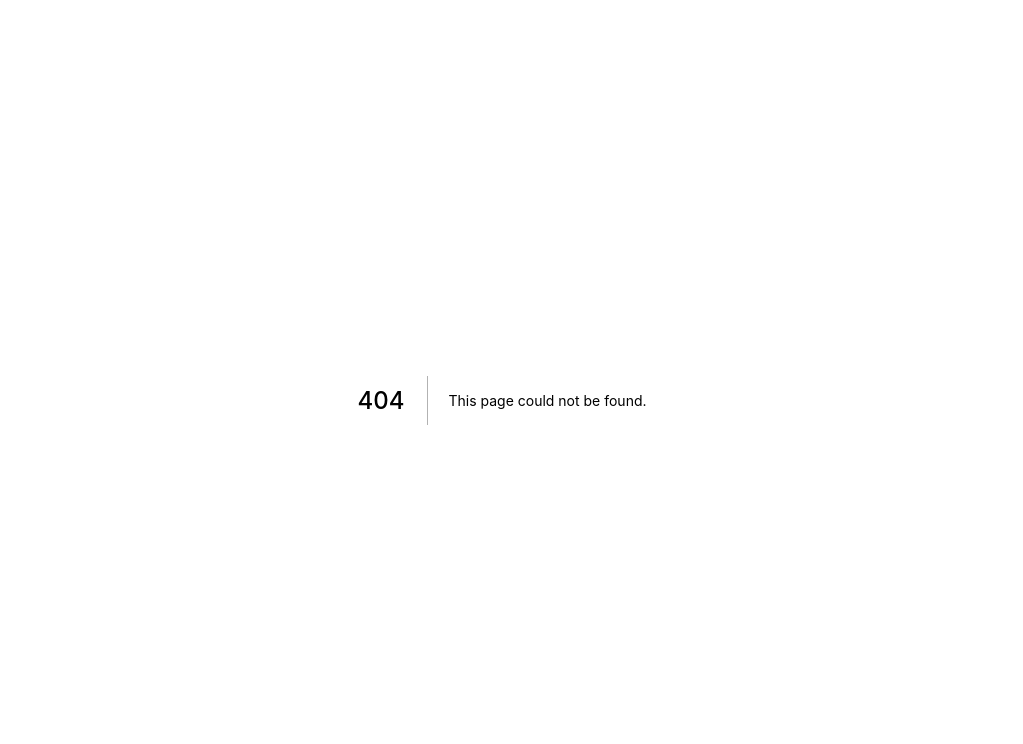
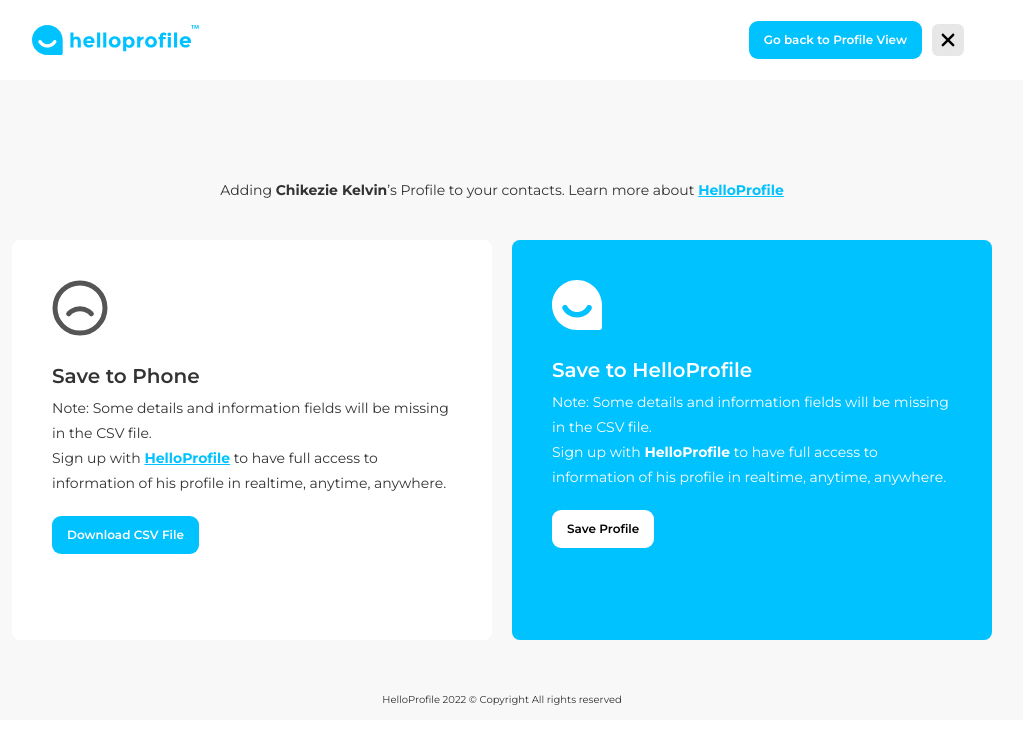
Before and after one commit to almoyen/helloprofile-nextjs, a Next.js app: page /save-profile in a window 1280 px wide. Before the commit this address had no page. Shown: the top 744 px of the page, without its empty margins (138-1161 px from the left). Built offline with nearby package versions, Linux system fonts and the light colour scheme.

Commit message:
Added Save Profile Component

```diff
--- /dev/null
+++ b/components/ProfilePage/SaveProfile/SaveProfile.js
@@ -0,0 +1,117 @@
+import React from "react";
+
+export default function SaveProfile() {
+  return (
+    <div className="save-profile-body">
+      <header id="nav" className="sticky-nav">
+        <nav className="container w-container">
+          <ul role="list" className="nav-grid w-list-unstyled">
+            <li id="w-node-b2285e70-0b72-b229-6f0d-73b8e9cf7e17-ab8f1064">
+              <a href="#" className="nav-logo-link">
+                <img
+                  src="images/helloProfile-logo.svg"
+                  alt=""
+                  className="nav-logo"
+                />
+              </a>
+            </li>
+            <li
+              id="w-node-b2285e70-0b72-b229-6f0d-73b8e9cf7e1a-ab8f1064"
+              className="list-item"
+            >
+              <a href="#" className="sticky-header-button w-button">
+                Go back to Profile View
+              </a>
+            </li>
+            <li>
+              <img
+                src="images/cross-icon.svg"
+                loading="lazy"
+                alt=""
+                className="image-5"
+              />
+            </li>
+          </ul>
+        </nav>
+      </header>
+      <div className="save-profille-container">
+        <div className="save-profile-text-container">
+          <div className="text-block">
+            Adding <strong>Chikezie Kelvin</strong>’s Profile to your contacts.
+            Learn more about{" "}
+            <a href="#">
+              <strong>HelloProfile</strong>
+            </a>
+          </div>
+        </div>
+        <div className="w-row">
+          <div className="w-col w-col-6">
+            <div className="save-to-phone-container">
+              <div className="save-to-phone-icon-container">
+                <img
+                  src="images/save-to-phone-icon.svg"
+                  loading="lazy"
+                  alt=""
+                />
+              </div>
+              <div className="save-to-phone-heading">
+                <div className="save-profile-heading">Save to Phone</div>
+              </div>
+              <div className="save-profile-text">
+                <div className="save-profile-text">
+                  Note: Some details and information fields will be missing in
+                  the CSV file. <br />
+                  Sign up with{" "}
+                  <a href="#">
+                    <strong>HelloProfile</strong>
+                  </a>{" "}
+                  to have full access to information of his profile in realtime,
+                  anytime, anywhere.
+                </div>
+              </div>
+              <a href="#" className="save-to-phone-button w-button">
+                Download CSV File
+              </a>
+            </div>
+          </div>
+          <div className="w-col w-col-6">
+            <div className="save-to-hello-profile-container">
+              <div className="save-to-helloprofile-icon-container-copy">
+                <img
+                  src="images/save-to-hello-profile-icon.svg"
+                  loading="lazy"
+                  alt=""
+                />
+              </div>
+              <div className="save-to-helloprofile-heading-copy">
+                <div className="save-profile-heading-white">
+                  Save to HelloProfile
+                </div>
+              </div>
+              <div className="save-profile-text">
+                <div className="save-profile-text-white">
+                  Note: Some details and information fields will be missing in
+                  the CSV file. <br />
+                  Sign up with{" "}
+                  <a href="#">
+                    <strong className="bold-text-4">HelloProfile</strong>
+                  </a>{" "}
+                  to have full access to information of his profile in realtime,
+                  anytime, anywhere.
+                </div>
+              </div>
+              <a href="#" className="save-to-helloprofile-button w-button">
+                Save Profile
+              </a>
+            </div>
+          </div>
+        </div>
+      </div>
+      <div className="save-profile-footer">
+        <div className="save-profile-footer-text">
+          HelloProfile 2022 © Copyright All rights reserved
+        </div>
+      </div>
+    </div>
+  );
+}
--- /dev/null
+++ b/pages/save-profile.js
@@ -0,0 +1,8 @@
+import React from 'react'
+import SaveProfile from '../components/ProfilePage/SaveProfile/SaveProfile'
+
+export default function saveprofile() {
+  return (
+   <SaveProfile/>
+  )
+}
--- a/styles/helloprofile.webflow.css
+++ b/styles/helloprofile.webflow.css
@@ -27,12 +27,17 @@
   font-size: 12px;
 }
 
+a {
+  color: #00c2ff;
+  text-decoration: underline;
+}
+
 .sticky-nav {
   position: -webkit-sticky;
   position: sticky;
   top: 0px;
   z-index: 1;
-  padding: 0px 60px;
+  padding: 10px 60px;
   background-color: #fff;
 }
 
@@ -55,11 +60,11 @@
   grid-auto-columns: max-content;
   grid-column-gap: 0px;
   grid-row-gap: 20px;
-  grid-template-areas: ". . . Area";
-  -ms-grid-columns: 2.75fr 0px -webkit-max-content 0px -webkit-max-content 0px -webkit-max-content;
-  -ms-grid-columns: 2.75fr 0px max-content 0px max-content 0px max-content;
-  grid-template-columns: 2.75fr -webkit-max-content -webkit-max-content -webkit-max-content;
-  grid-template-columns: 2.75fr max-content max-content max-content;
+  grid-template-areas: ". . Area";
+  -ms-grid-columns: 2.75fr 0px -webkit-max-content 0px -webkit-max-content;
+  -ms-grid-columns: 2.75fr 0px max-content 0px max-content;
+  grid-template-columns: 2.75fr -webkit-max-content -webkit-max-content;
+  grid-template-columns: 2.75fr max-content max-content;
   -ms-grid-rows: auto;
   grid-template-rows: auto;
 }
@@ -82,19 +87,6 @@
   object-position: 0% 50%;
 }
 
-.nav-link {
-  display: block;
-  margin-right: 0px;
-  margin-left: 0px;
-  padding: 10px 0px;
-  color: #444;
-  text-decoration: none;
-}
-
-.nav-link:hover {
-  text-decoration: underline;
-}
-
 .profile-main-section {
   margin-top: 20px;
   padding-right: 220px;
@@ -116,15 +108,6 @@
 .cover {
   min-height: 300px;
   margin-bottom: 10px;
-}
-
-.div-block {
-  padding-top: 300px;
-}
-
-.image {
-  overflow: visible;
-  max-width: 50%;
 }
 
 .cover-image-conatainer {
@@ -145,10 +128,6 @@
   margin-top: 60px;
 }
 
-.div-block-2 {
-  max-height: 10%;
-}
-
 .columns {
   overflow: visible;
   float: none;
@@ -199,18 +178,6 @@
 
 .contact-icons-container {
   margin-bottom: 40px;
-}
-
-.icon-bg {
-  min-height: 50px;
-  min-width: 50px;
-  padding-left: 0px;
-  background-color: rgba(85, 85, 85, 0.1);
-  text-align: center;
-}
-
-.image-3 {
-  text-align: justify;
 }
 
 .bold-text {
@@ -288,11 +255,6 @@
   font-family: Montserrat, sans-serif;
 }
 
-.text-field-2 {
-  padding-right: 5px;
-  background-color: #f9f9f9;
-}
-
 .columns-3 {
   max-width: 200%;
 }
@@ -341,6 +303,7 @@
   border-radius: 9px;
   background-color: #00c2ff;
   font-family: Montserrat, sans-serif;
+  color: #fff;
   font-size: 12px;
   font-weight: 600;
 }
@@ -406,28 +369,8 @@
   text-align: right;
 }
 
-.column-16 {
-  padding-right: 0px;
-}
-
-.column-17 {
-  padding-top: 0px;
-  padding-right: 0px;
-  padding-left: 5px;
-}
-
 .body {
   background-color: #e6e7e9;
-}
-
-.radius-div {
-  margin-top: -10px;
-  border-radius: 13px;
-  background-color: #fff;
-  outline-color: #555;
-  outline-offset: 0px;
-  outline-style: none;
-  outline-width: 3px;
 }
 
 .widget-content {
@@ -439,11 +382,6 @@
   font-weight: 600;
   text-align: left;
   text-decoration: underline;
-}
-
-.column-18 {
-  padding-top: 3px;
-  padding-left: 5px;
 }
 
 .column-19 {
@@ -468,33 +406,6 @@
   background-color: #fff;
 }
 
-.nav-grid-2 {
-  display: -ms-grid;
-  display: grid;
-  width: 100%;
-  margin: 0px;
-  padding: 0px;
-  -webkit-box-pack: start;
-  -webkit-justify-content: flex-start;
-  -ms-flex-pack: start;
-  justify-content: flex-start;
-  -webkit-box-align: center;
-  -webkit-align-items: center;
-  -ms-flex-align: center;
-  align-items: center;
-  grid-auto-flow: column;
-  grid-auto-columns: -webkit-max-content;
-  grid-auto-columns: max-content;
-  grid-column-gap: 20px;
-  grid-row-gap: 20px;
-  -ms-grid-columns: 1fr -webkit-max-content -webkit-max-content -webkit-max-content;
-  -ms-grid-columns: 1fr max-content max-content max-content;
-  grid-template-columns: 1fr -webkit-max-content -webkit-max-content -webkit-max-content;
-  grid-template-columns: 1fr max-content max-content max-content;
-  -ms-grid-rows: auto;
-  grid-template-rows: auto;
-}
-
 .nav-logo-2 {
   width: auto;
   height: 100%;
@@ -793,23 +704,129 @@
   margin-left: 60px;
 }
 
-.list {
-  display: -webkit-box;
-  display: -webkit-flex;
-  display: -ms-flexbox;
-  display: flex;
-}
-
-.list-item-2 {
-  text-align: left;
-}
-
 .column-22 {
   text-align: right;
 }
 
 .supported-platforms {
   margin-top: 10px;
+}
+
+.save-profille-container {
+  margin: 100px 140px 0px;
+  text-align: center;
+}
+
+.text-block {
+  margin-bottom: 40px;
+  font-family: Montserrat, sans-serif;
+}
+
+.save-profile-body {
+  background-color: #f8f8f8;
+}
+
+.save-to-phone-container {
+  min-height: 400px;
+  margin-right: 0px;
+  padding-top: 40px;
+  padding-right: 40px;
+  padding-left: 40px;
+  border-radius: 8px;
+  background-color: #fff;
+  text-align: left;
+}
+
+.save-to-phone-heading {
+  margin-top: 10px;
+  padding-top: 20px;
+  padding-bottom: 10px;
+}
+
+.save-profile-heading {
+  font-family: Montserrat, sans-serif;
+  font-size: 20px;
+  line-height: 20px;
+  font-weight: 600;
+}
+
+.save-profile-text {
+  padding-bottom: 10px;
+  font-family: Montserrat, sans-serif;
+  line-height: 25px;
+}
+
+.save-to-phone-button {
+  margin-right: 0px;
+  padding: 10px 40px;
+  border-radius: 9px;
+  background-color: #00c2ff;
+  font-family: Montserrat, sans-serif;
+  color: #fff;
+  font-size: 12px;
+  font-weight: 600;
+  text-align: center;
+}
+
+.save-to-hello-profile-container {
+  min-height: 400px;
+  padding-top: 40px;
+  padding-right: 40px;
+  padding-left: 40px;
+  border-radius: 8px;
+  background-color: #00c2ff;
+  text-align: left;
+}
+
+.save-to-helloprofile-heading-copy {
+  margin-top: 10px;
+  padding-top: 20px;
+  padding-bottom: 10px;
+}
+
+.save-profile-heading-white {
+  background-color: transparent;
+  font-family: Montserrat, sans-serif;
+  color: #fff;
+  font-size: 20px;
+  line-height: 20px;
+  font-weight: 600;
+}
+
+.save-profile-text-white {
+  padding-bottom: 10px;
+  font-family: Montserrat, sans-serif;
+  color: #fff;
+  line-height: 25px;
+}
+
+.bold-text-4 {
+  color: #fff;
+}
+
+.save-to-helloprofile-button {
+  margin-right: 0px;
+  padding: 10px 40px;
+  border-radius: 9px;
+  background-color: #fff;
+  font-family: Montserrat, sans-serif;
+  color: #000;
+  font-size: 12px;
+  font-weight: 600;
+  text-align: center;
+}
+
+.save-profile-footer {
+  margin-top: 40px;
+  padding-top: 10px;
+  padding-bottom: 10px;
+  text-align: center;
+}
+
+.save-profile-footer-text {
+  font-family: Montserrat, sans-serif;
+  font-size: 10px;
+  font-weight: 400;
 }
 
 @media screen and (min-width: 1440px) {
@@ -819,6 +836,10 @@
 
   .nav-logo-link {
     max-width: 60%;
+  }
+
+  .nav-logo {
+    max-width: 80%;
   }
 
   .profile-main-section {
@@ -869,11 +890,6 @@
     text-align: left;
   }
 
-  .separator-container {
-    padding-top: 10px;
-    padding-bottom: 10px;
-  }
-
   .bold-text {
     font-size: 20px;
   }
@@ -938,10 +954,6 @@
     text-decoration: underline;
   }
 
-  .column-18 {
-    padding-left: 5px;
-  }
-
   .column-19 {
     padding-left: 0px;
   }
@@ -1048,6 +1060,27 @@
   .supported-platform-container {
     margin-top: 40px;
   }
+
+  .save-profille-container {
+    margin-right: 300px;
+    margin-left: 300px;
+  }
+
+  .save-to-phone-container {
+    margin-right: 0px;
+    margin-left: 0px;
+    padding-right: 60px;
+    padding-left: 60px;
+  }
+
+  .save-to-hello-profile-container {
+    padding-right: 60px;
+    padding-left: 60px;
+  }
+
+  .save-profile-footer-text {
+    font-size: 10px;
+  }
 }
 
 @media screen and (max-width: 991px) {
@@ -1066,10 +1099,6 @@
   }
 
   .paragraph {
-    font-size: 10px;
-  }
-
-  .paragraph-2 {
     font-size: 10px;
   }
 
@@ -1211,6 +1240,15 @@
   .supported-platform-container {
     margin-top: 20px;
   }
+
+  .save-profille-container {
+    margin-right: 20px;
+    margin-left: 20px;
+  }
+
+  .save-profile-footer-text {
+    font-size: 10px;
+  }
 }
 
 @media screen and (max-width: 767px) {
@@ -1310,10 +1348,6 @@
   .sticky-nav-2 {
     position: -webkit-sticky;
     position: sticky;
-  }
-
-  .nav-grid-2 {
-    text-align: center;
   }
 
   .nav-logo-2 {
@@ -1452,6 +1486,18 @@
   .header-container-landing {
     margin-right: 10px;
   }
+
+  .save-to-phone-container {
+    padding-right: 20px;
+    padding-bottom: 20px;
+    padding-left: 20px;
+  }
+
+  .save-to-hello-profile-container {
+    padding-right: 20px;
+    padding-bottom: 20px;
+    padding-left: 20px;
+  }
 }
 
 @media screen and (max-width: 479px) {
@@ -1477,12 +1523,6 @@
     border-top: 1px solid #c4c4c4;
   }
 
-  .nav-link {
-    padding-top: 10px;
-    padding-bottom: 10px;
-    border-top: 1px solid #c4c4c4;
-  }
-
   .profile-main-section {
     padding-right: 0px;
     padding-left: 0px;
@@ -1639,16 +1679,6 @@
 
   .sticky-nav-2 {
     padding: 0px;
-  }
-
-  .nav-grid-2 {
-    grid-auto-flow: row;
-    grid-column-gap: 0px;
-    grid-row-gap: 0px;
-    -ms-grid-columns: 1fr;
-    grid-template-columns: 1fr;
-    -ms-grid-rows: 100px;
-    grid-template-rows: 100px;
   }
 
   .nav-logo-2 {
@@ -1755,6 +1785,26 @@
   .image-9 {
     padding-top: 20px;
   }
+
+  .save-to-phone-container {
+    margin-bottom: 20px;
+  }
+
+  .save-to-phone-button {
+    min-width: 100px;
+    font-size: 12px;
+    line-height: 12px;
+  }
+
+  .save-to-helloprofile-button {
+    min-width: 100px;
+    font-size: 12px;
+    line-height: 12px;
+  }
+
+  .save-profile-footer-text {
+    font-size: 12px;
+  }
 }
 
 #w-node-_8b4d7ff6-5271-e40b-c8d4-81af155b31f8-2c858b1a {
@@ -1771,9 +1821,28 @@
   justify-self: center;
 }
 
+#w-node-b2285e70-0b72-b229-6f0d-73b8e9cf7e17-ab8f1064 {
+  -ms-grid-column-align: start;
+  justify-self: start;
+}
+
+#w-node-b2285e70-0b72-b229-6f0d-73b8e9cf7e1a-ab8f1064 {
+  -webkit-align-self: center;
+  -ms-flex-item-align: center;
+  -ms-grid-row-align: center;
+  align-self: center;
+  -ms-grid-column-align: center;
+  justify-self: center;
+}
+
 @media screen and (max-width: 479px) {
   #w-node-_8b4d7ff6-5271-e40b-c8d4-81af155b31f8-2c858b1a {
     -ms-grid-column-align: center;
     justify-self: center;
   }
-}
+
+  #w-node-b2285e70-0b72-b229-6f0d-73b8e9cf7e17-ab8f1064 {
+    -ms-grid-column-align: center;
+    justify-self: center;
+  }
+}
--- a/styles/webflow.css
+++ b/styles/webflow.css
@@ -87,7 +87,6 @@
 .w-button {
   display: inline-block;
   padding: 9px 15px;
-  color: white;
   border: 0;
   line-height: inherit;
   text-decoration: none;
```
Also changed, not shown: public/images/save-to-hello-profile-icon.svg (added), public/images/save-to-phone-icon.svg (added).
